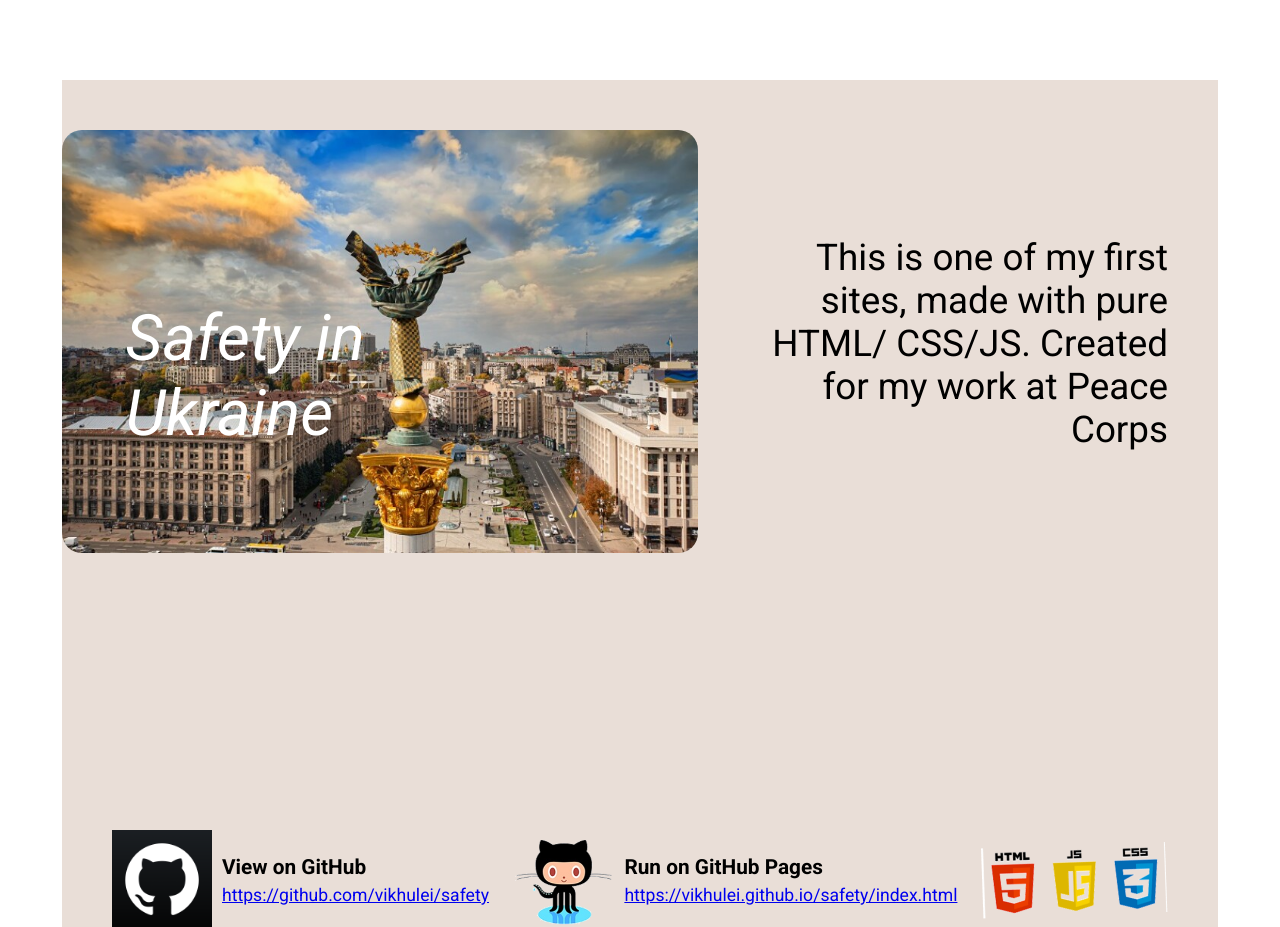
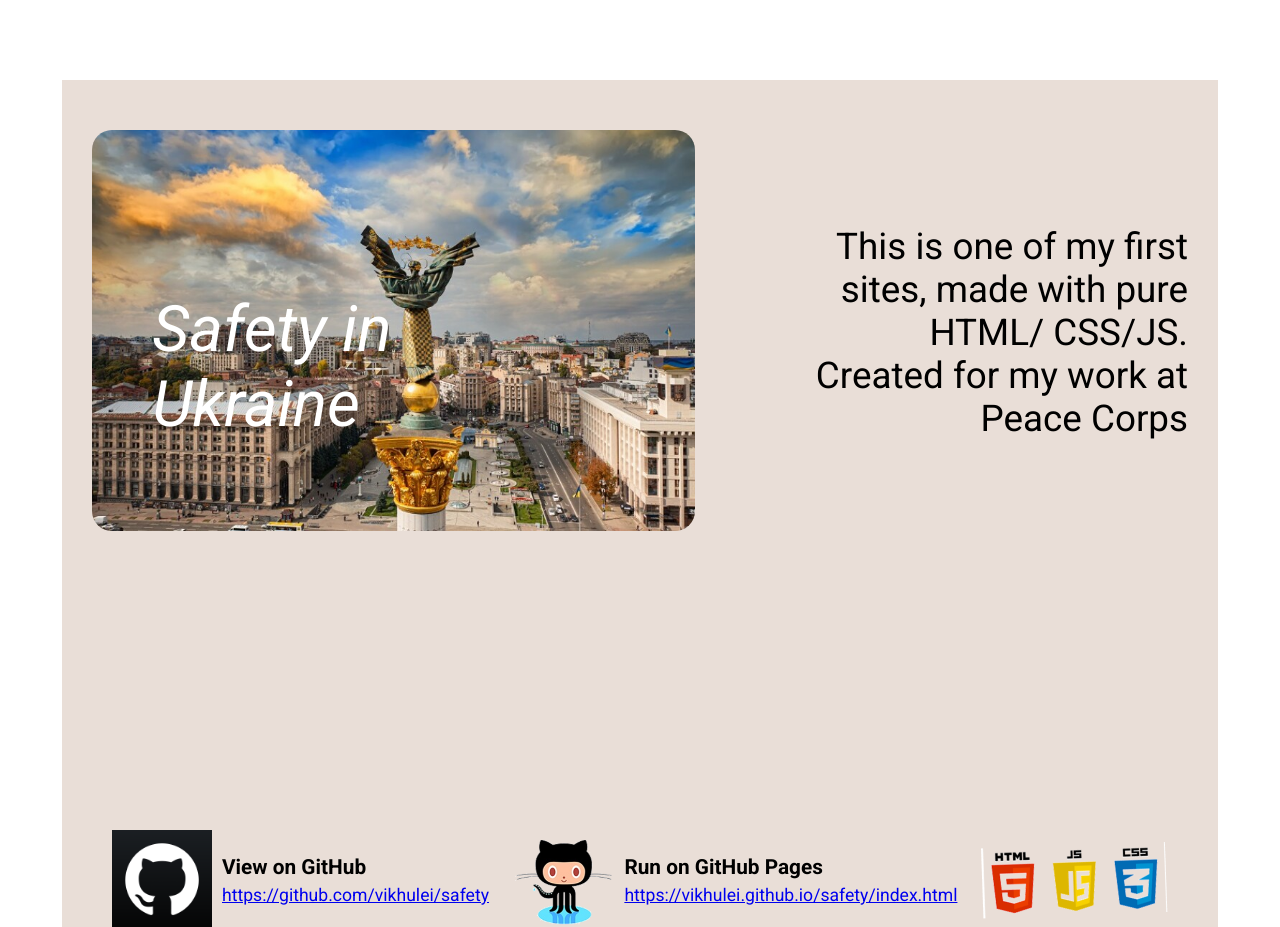
Before and after one commit to vikhulei/portfolio_new, a React (Create React App) app: page / in a window 1280 px wide. Shown: the part 4900-5827 px from the top of the page. Built offline with nearby package versions, Linux system fonts and the light colour scheme.

Commit message:
Third project started

```diff
--- a/src/sections/06_firstProject/FirstProjectStyle.js
+++ b/src/sections/06_firstProject/FirstProjectStyle.js
@@ -15,6 +15,7 @@ const ImageDescriptionWrapper = styled.div `
     display: flex;
     justify-content: space-between;
     align-items: center;
+    padding: 0 30px;
 `
 
 const ImageContainer = styled.div `
@@ -42,7 +43,6 @@ const Image = styled.img `
 const Description = styled(RegularTextStyled) `
     width: 35%;
     text-align: right;
-    margin-right: 50px;
     font-size: 2.3rem;
 `
 
--- a/src/sections/07_secondProject/SecondProjectStyle.js
+++ b/src/sections/07_secondProject/SecondProjectStyle.js
@@ -54,7 +54,7 @@ const LinksWrapper = styled.div `
     `
     const LinkTextContainer = styled(LinkTextContainerStyled) `
     // background-color: red;
-    height: 90px;
+    height: 75px;
     display: flex;
     flex-direction: column;
     justify-content: space-between;
@@ -74,7 +74,7 @@ const IconImage = styled(LinkIconStyled) `
 
 
 const TechnologyImageContainer = styled.div `
-    height: 20%;
+    height: 15%;
 `
 
 
```
